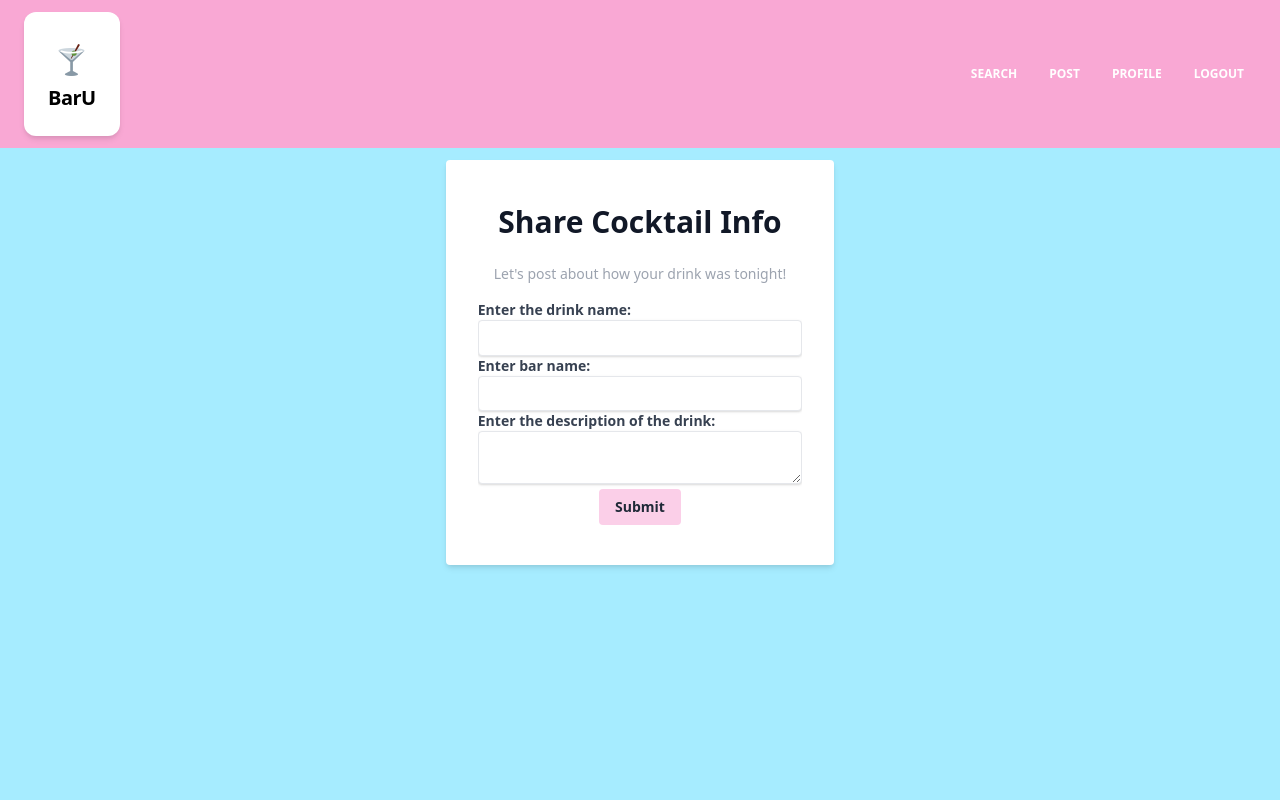
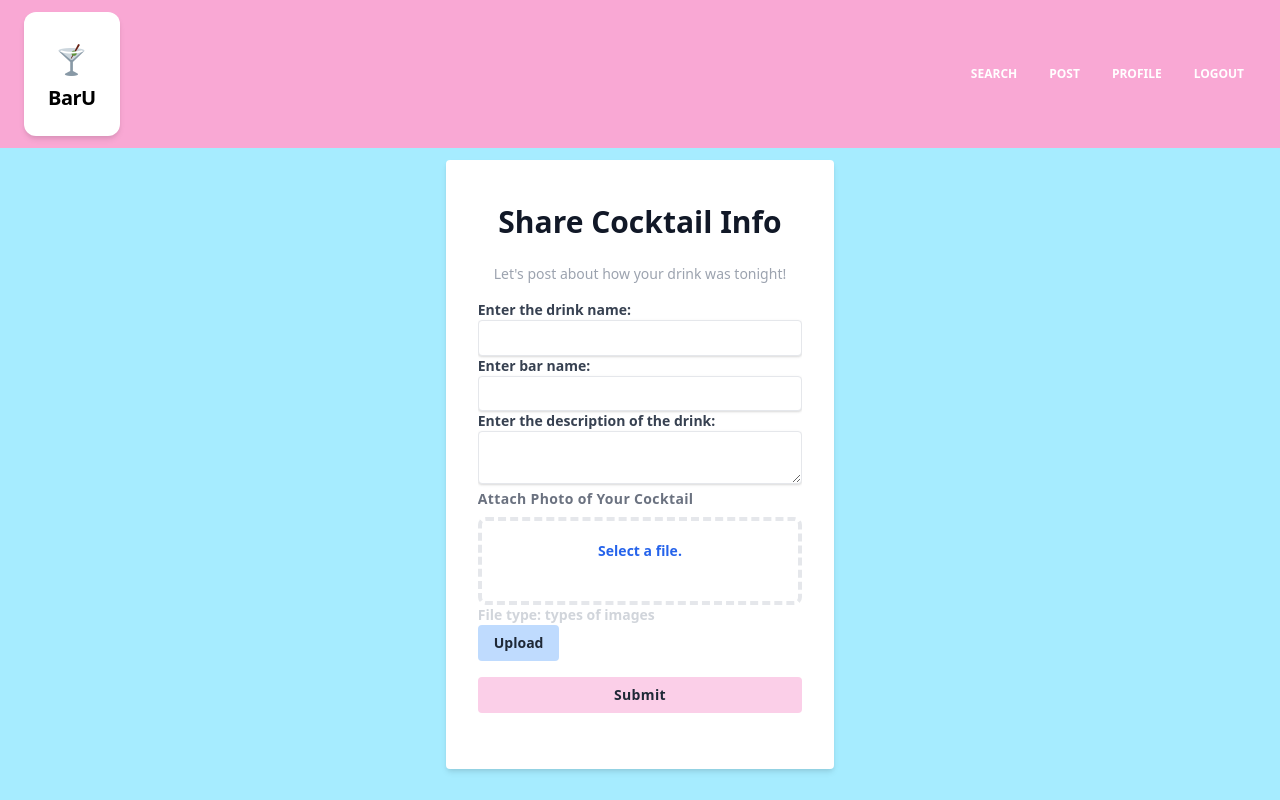
Before and after one commit to UseTheHill/BarU, a React (Create React App) app in the folder client/: page /post in a window 1280 px wide. Built offline with nearby package versions, Linux system fonts and the light colour scheme; no server answers.

Commit message:
added attach photo option to post page

```diff
--- a/client/src/pages/PostPage/index.js
+++ b/client/src/pages/PostPage/index.js
@@ -75,9 +75,39 @@ class PostPageScreen extends Component {
               type="type"
               className="shadow appearance-none border rounded w-full py-2 px-3 text-gray-700 leading-tight focus:outline-none focus:shadow-outline"
             ></textarea>
+            <div class="grid grid-cols-1 space-y-2">
+              <label class="text-sm font-bold text-gray-500 tracking-wide">
+                Attach Photo of Your Cocktail
+              </label>
+              <div class="flex items-center justify-center w-full">
+                <label class="flex flex-col rounded-lg border-4 border-dashed w-full h-20 p-10 group text-center">
+                  <div class="h-full w-full text-center flex flex-col justify-center items-center  ">
+                    <div class="flex flex-auto max-h-20 w-2/5 mx-auto -mt-10"></div>
+                    <p class="pointer-none text-gray-500">
+                      <a href="" id="" class="text-blue-600 hover:underline">
+                        Select a file.
+                      </a>
+                    </p>
+                  </div>
+                  {/* <input type="file" class="hidden"> */}
+                </label>
+              </div>
+            </div>
+
+            <p class="text-sm text-gray-300">
+              <span>File type: types of images</span>
+            </p>
+            <div>
+              <button
+                type="submit"
+                class="flex justify-center bg-blue-200 hover:bg-blue-500 text-gray-800 font-bold py-2 px-4 rounded focus:outline-none focus:shadow-outline"
+              >
+                Upload
+              </button>
+            </div>
             <div className="flex justify-center">
               <button
-                className="bg-pink-200 hover:bg-pink-500 text-gray-800 font-bold py-2 px-4 rounded focus:outline-none focus:shadow-outline"
+                className="bg-pink-200 hover:bg-pink-500 text-gray-800 font-bold my-4 py-2 px-8 rounded focus:outline-none focus:shadow-outline tracking-wide w-full"
                 type="button"
               >
                 <Link to="/profile">Submit</Link>
```
